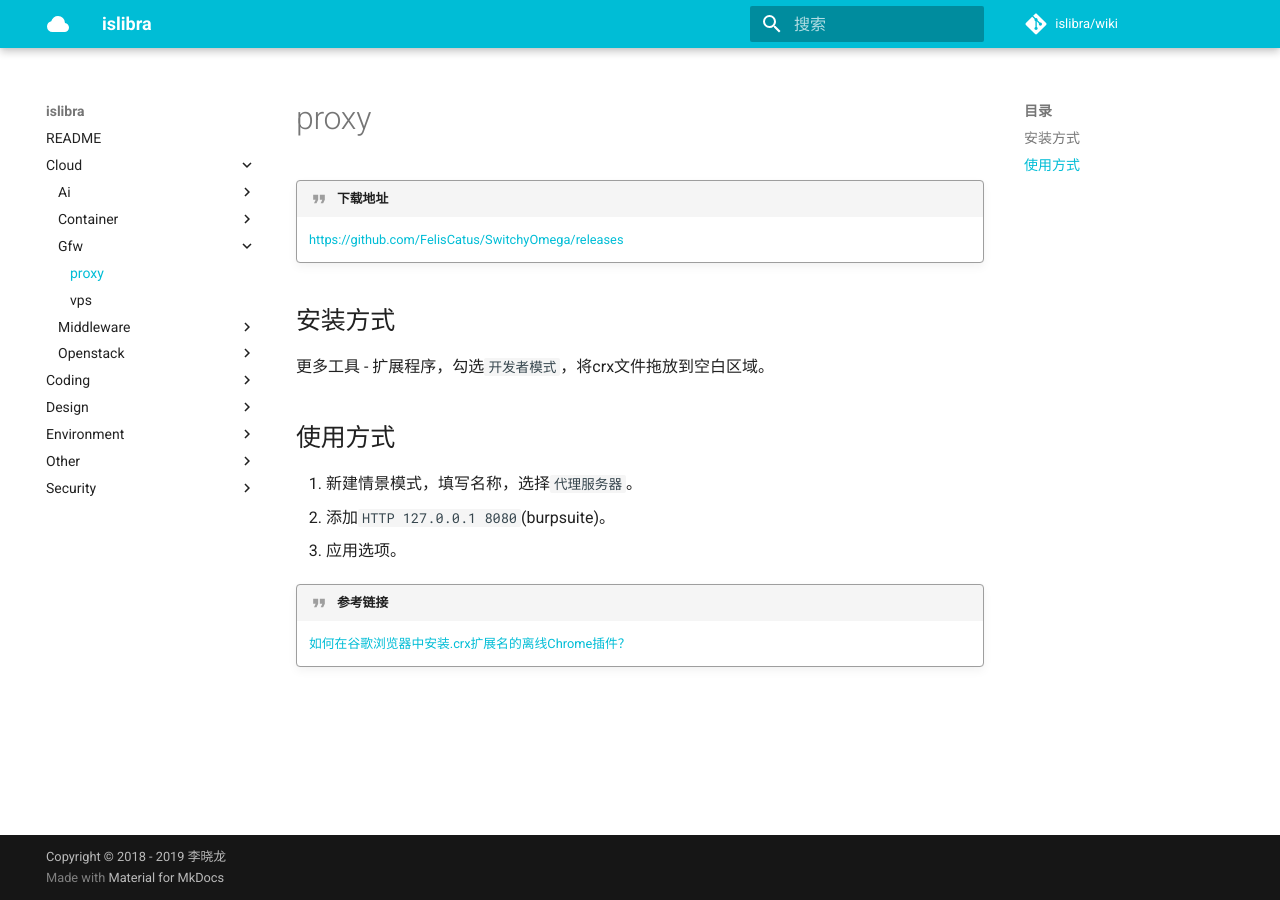
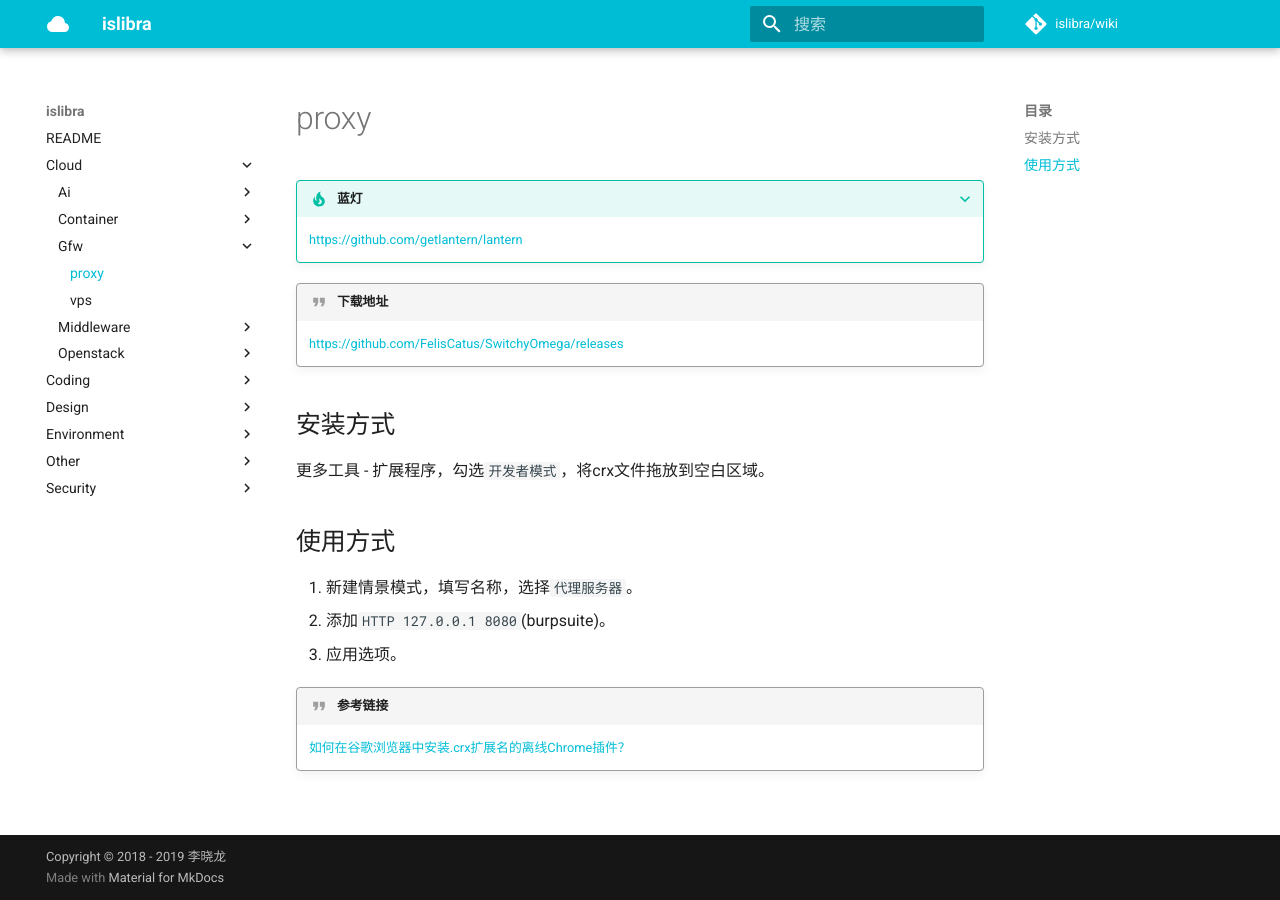
Before and after one commit to islibra/wiki, an MkDocs documentation site: the page built from docs/cloud/gfw/proxy.md, in a window 1280 px wide. Built offline with MkDocs 1.6.1 and Material for MkDocs 9.7.7, drawn with Linux system fonts in a browser that asks for light colours; comment, search, counter and statistics services are not loaded.

Commit message:
Update proxy.md

```diff
--- a/docs/cloud/gfw/proxy.md
+++ b/docs/cloud/gfw/proxy.md
@@ -1,4 +1,7 @@
 # proxy
+
+???+ tip "蓝灯"
+    <https://github.com/getlantern/lantern>
 
 !!! quote "下载地址"
     <https://github.com/FelisCatus/SwitchyOmega/releases>
```
